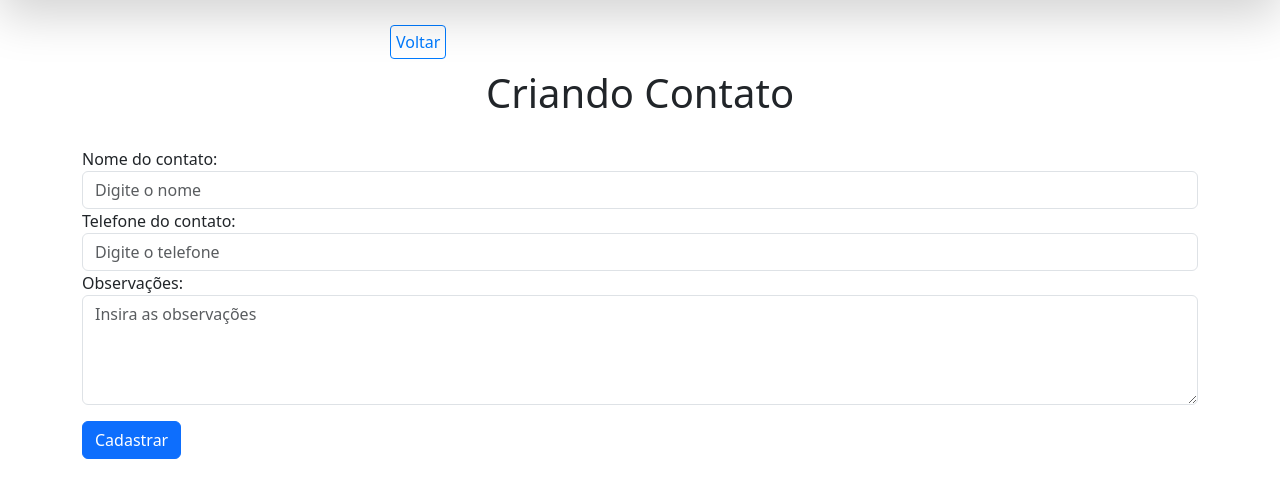
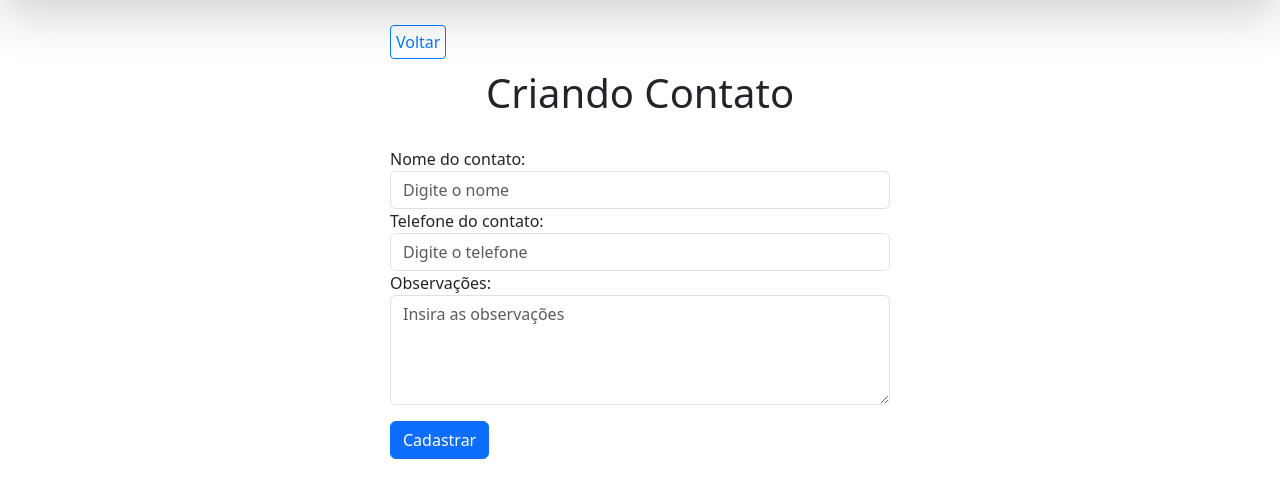
Before and after one commit to GeovanniMarrocos/agenda-php-project, a PHP site: page /create.php in a window 1280 px wide. Shown: the part 138-636 px from the top of the page. Run offline with PHP 8.4, Linux system fonts and the light colour scheme; data that the repository does not hold is empty.

Commit message:
update files

```diff
--- a/create.php
+++ b/create.php
@@ -3,19 +3,19 @@
  <div class="container">
        <?php include_once("./templates/backbtn.html");?>
     <h1 id="main-title">Criando Contato</h1>
-    <form action="<?php echo $BASE_URL?>./config/process.php" method="POST">
+    <form id="create-form" action="<?php echo $BASE_URL?>./config/process.php" method="POST">
         <input type="hidden" name="type" value="create">
-        <div class=" form-group">
+        <div class="form-group">
             <label for="name">Nome do contato:</label>
-            <input type="text" class=" form-control" id="name" name="name" placeholder="Digite o nome" required>
+            <input type="text" class="form-control" id="name" name="name" placeholder="Digite o nome" required>
         </div>
         <div class=" form-group">
             <label for="phone">Telefone do contato:</label>
-            <input type="text" class=" form-control" id="phone" name="phone" placeholder="Digite o telefone" required>
+            <input type="text" class="form-control" id="phone" name="phone" placeholder="Digite o telefone" required>
         </div>
         <div class=" form-group">
             <label for="observations">Observações:</label>
-            <textarea type="text" class=" form-control" id="observations" name="observations" placeholder="Insira as observações" required rows="4"></textarea>
+            <textarea type="text" class="form-control" id="observations" name="observations" placeholder="Insira as observações" required rows="4"></textarea>
         </div>
         <button type="submit" class=" btn btn-primary mt-3">Cadastrar</button>
     </form>
--- a/css/style.css
+++ b/css/style.css
@@ -92,3 +92,10 @@
 #back-link:hover{
     text-decoration: none;
 }
+
+/* CREATE */
+#create-form,
+#edit-form{
+    max-width: 500px !important;
+    margin: 0 auto !important;
+}
```
Also changed, not shown: config/process.php (line endings or trailing spaces).
